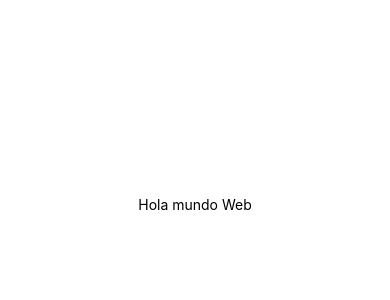
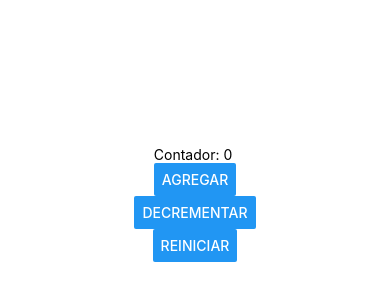
Before and after one commit to gabrielvalenciaolvera-glitch/PAM214, a React Native app in the folder intro/: screen / in a window 390 px wide. Shown: the part 218-518 px from the top of the page. Built offline with nearby package versions, Linux system fonts and the light colour scheme.

Commit message:
Update App.js

```diff
--- a/intro/App.js
+++ b/intro/App.js
@@ -1,15 +1,25 @@
+//1. imports: Zona de importaciones
 import { StatusBar } from 'expo-status-bar';
-import { StyleSheet, Text, View } from 'react-native';
+import { StyleSheet, Text, View, Button } from 'react-native';
+import React,{useState} from 'react';
 
+//2. Mainimports: Zona de componentes
 export default function App() {
+
+const[contador, setContador]= useState(0);
+
   return (
     <View style={styles.container}>
-      <Text>Hola mundo Web</Text>
+      <Text>Contador: {contador} </Text>
+      <Button title='Agregar' onPress={()=> setContador(contador+1)}/>
+      <Button title="Decrementar" onPress={()=> setContador(contador-1)}/>
+      <Button title="Reiniciar" onPress={()=> setContador(0)}/>
       <StatusBar style="auto" />
     </View>
   );
 }
 
+//3. Estilos: Zona estetica y posicionamiento
 const styles = StyleSheet.create({
   container: {
     flex: 1,
```
